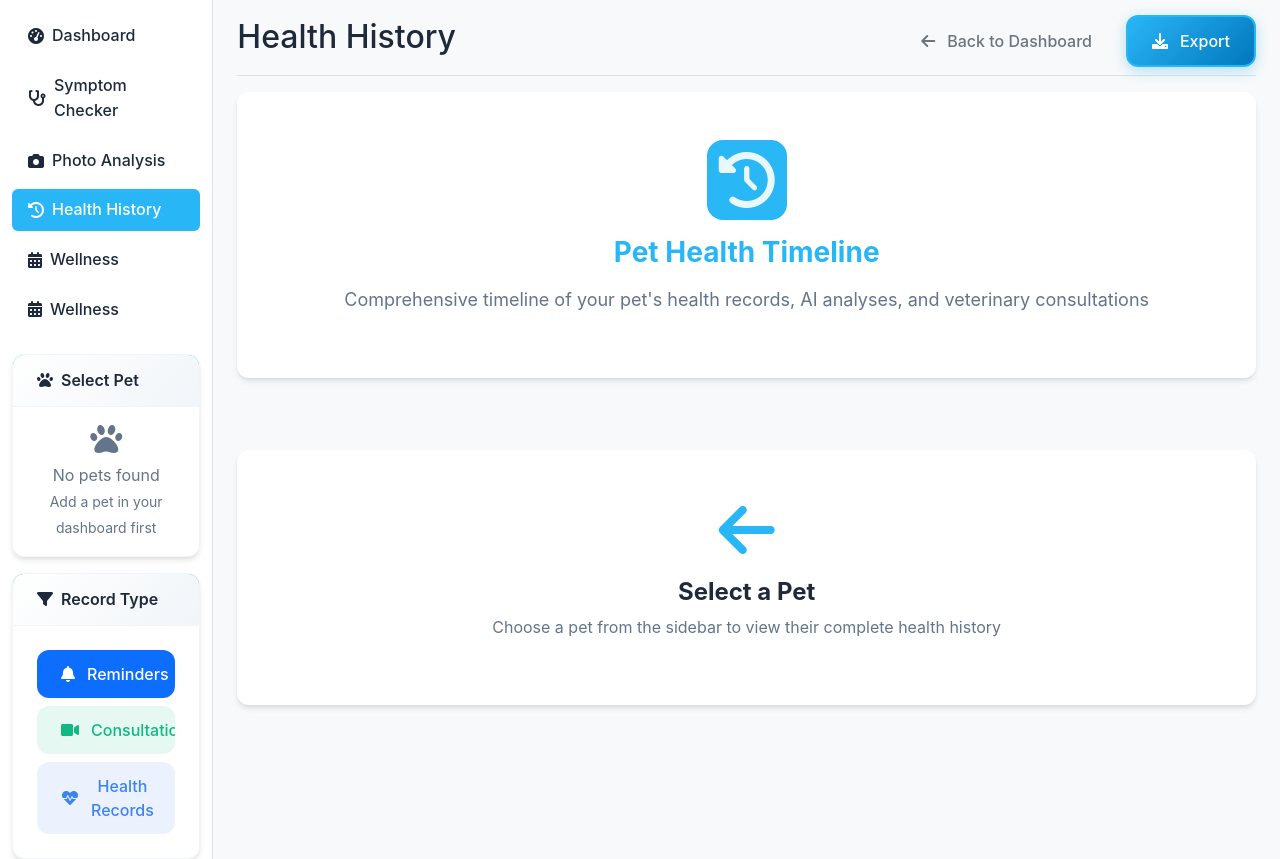
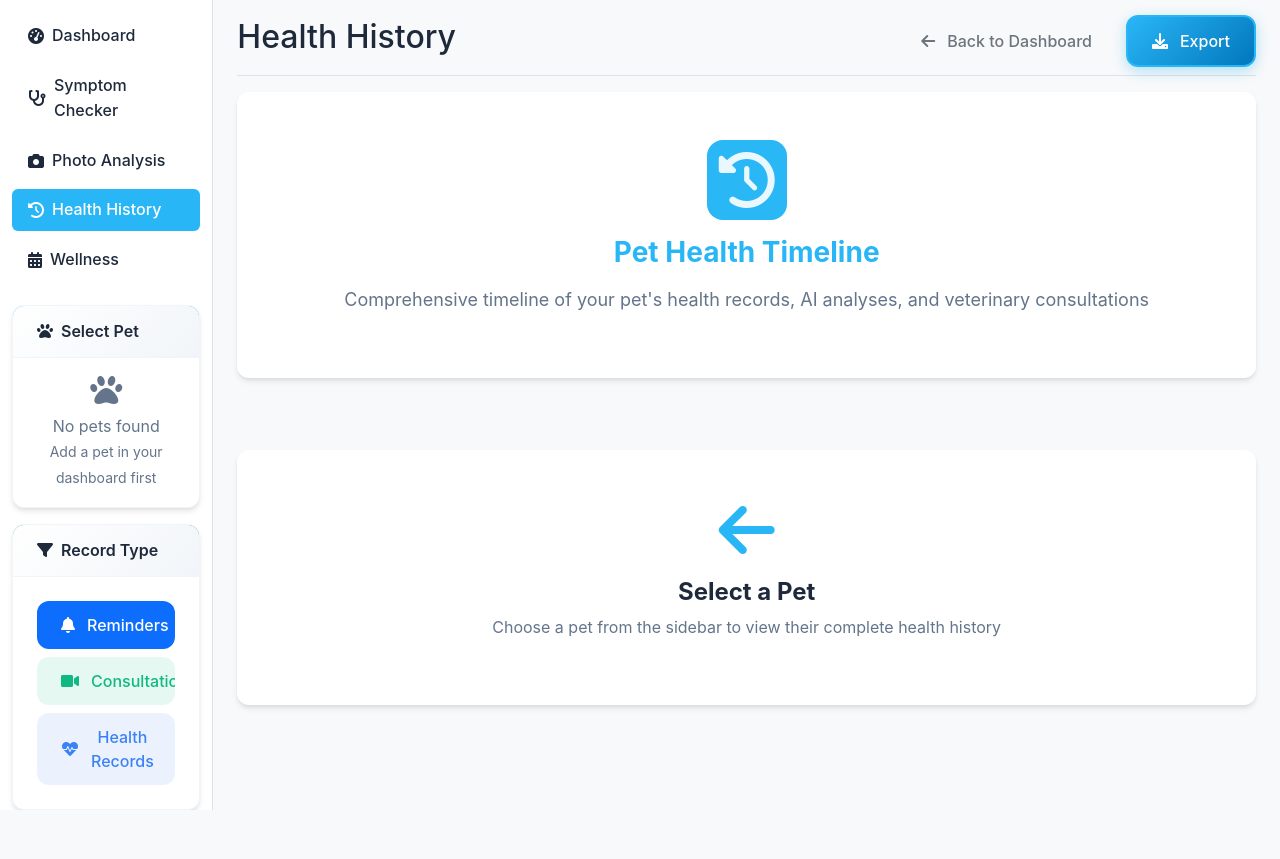
Before and after one commit to kashisharora-14/VetTrack-AI, a Flask app: page /history in a window 1280 px wide. Shown: the part 111-970 px from the top of the page. After the commit the page ends 921 px from the top, so only its background shows below. Run offline with Flask 3, Linux system fonts and the light colour scheme; the visitor is signed in with stand-in values (Sample User, id 1); data that the repository does not hold is empty; some libraries are stand-ins or nearby versions.

Commit message:
Assistant checkpoint: Remove duplicate wellness navigation item
Assistant generated file changes:
- MyProject-3/templates/history.html: Remove duplicate wellness navigation item

---

User prompt:

why there are 2 wellnes tab i don't want them so fix this

Replit-Commit-Author: Assistant
Replit-Commit-Session-Id: 9d11812c-f969-48e2-bd26-f204f4ae8326

```diff
--- a/MyProject-3/templates/history.html
+++ b/MyProject-3/templates/history.html
@@ -82,11 +82,6 @@
                         </li>
                         <li class="nav-item mb-1">
                             <a class="nav-link rounded d-flex align-items-center text-dark" href="{{ url_for('wellness') }}" style="padding: 12px 16px; color: #1E293B !important;">
-                                <i class="fas fa-calendar-alt me-2"></i>Wellness
-                            </a>
-                        </li>
-                        <li class="nav-item mb-1">
-                            <a class="nav-link rounded" href="{{ url_for('wellness') }}">
                                 <i class="fas fa-calendar-alt me-2"></i>Wellness
                             </a>
                         </li>
```
